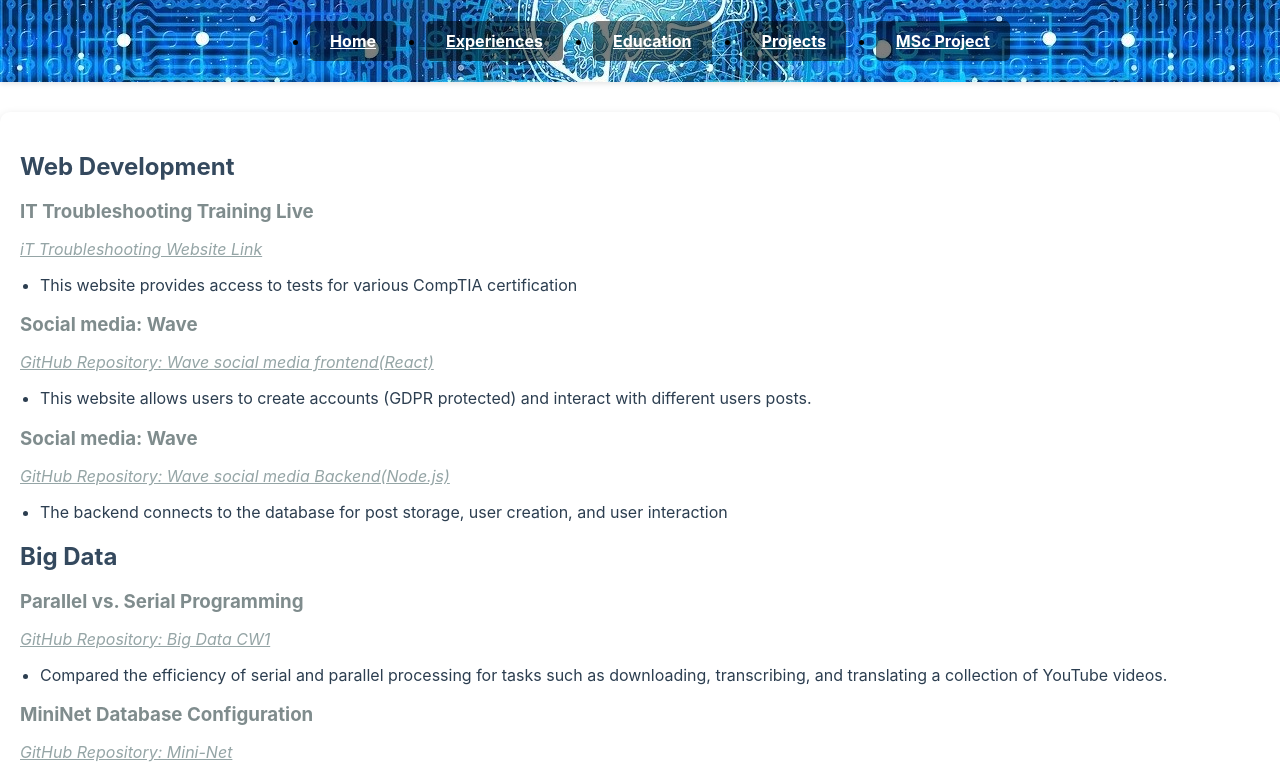
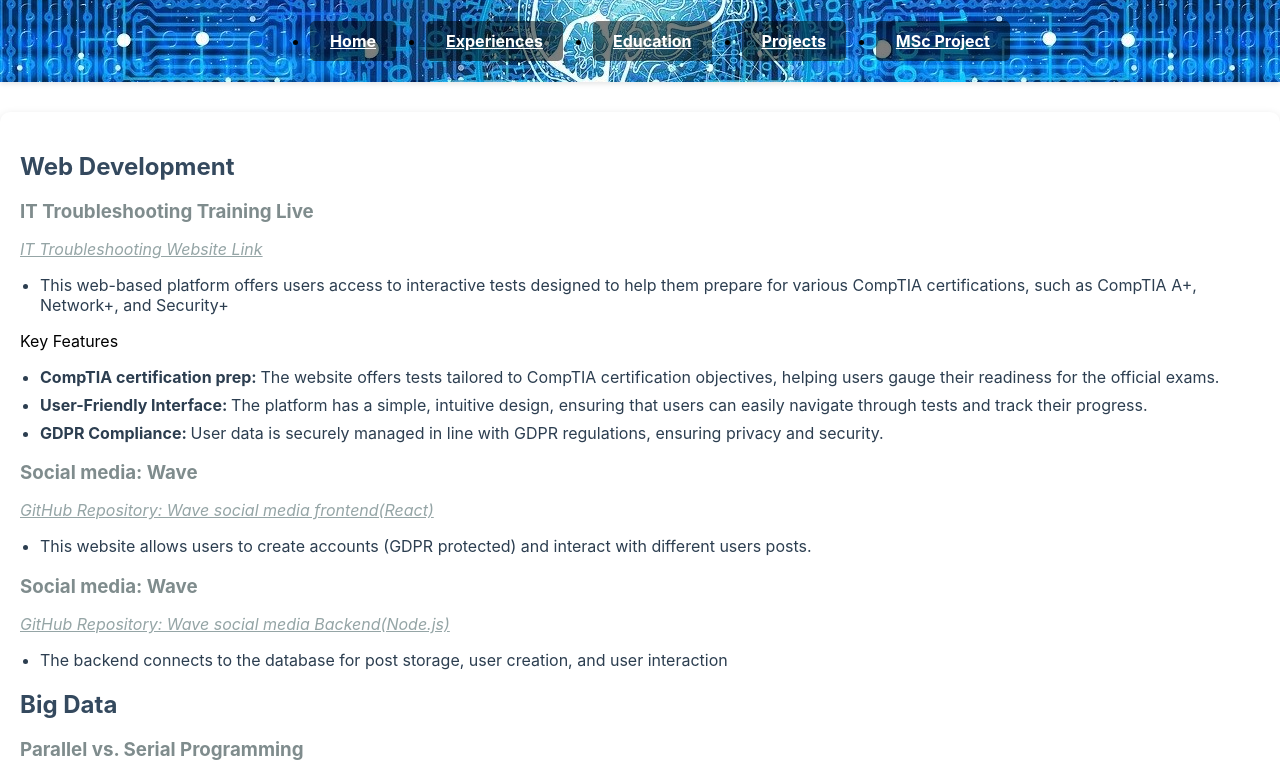
Before and after one commit to dokoye98/CV, a React (Create React App) app: page /projects in a window 1280 px wide. Shown: the top 778 px of the page. Built offline with nearby package versions, Linux system fonts and the light colour scheme.

Commit message:
More info added

```diff
--- a/src/components/Projects.js
+++ b/src/components/Projects.js
@@ -21,12 +21,26 @@ function Project(){
     target="_blank"
     rel="noopener noreferrer"
   >
-    <p>iT Troubleshooting Website Link</p>
+    <p>IT Troubleshooting Website Link</p>
   </a>
   <ul>
     <li>
-      This website provides access to tests for various CompTIA certification
+    This web-based platform offers users access to interactive tests designed to help them prepare for various CompTIA certifications, such as CompTIA A+, Network+, and Security+
     </li>
+  </ul>
+  <p>Key Features</p>
+  <ul>
+    <li>
+    <b>CompTIA certification prep: </b> The website offers tests tailored to CompTIA certification objectives, helping users gauge their readiness for the official exams.
+    </li>
+    <li>
+      <b>User-Friendly Interface: </b> The platform has a simple, intuitive design, ensuring that users can easily navigate through tests and track their progress.
+      </li>
+      <li>
+      <b>GDPR Compliance: </b>User data is securely managed in line with GDPR regulations, ensuring privacy and security.
+
+      </li>
+
   </ul>
           <h3>Social media: Wave</h3>
   <a
```
